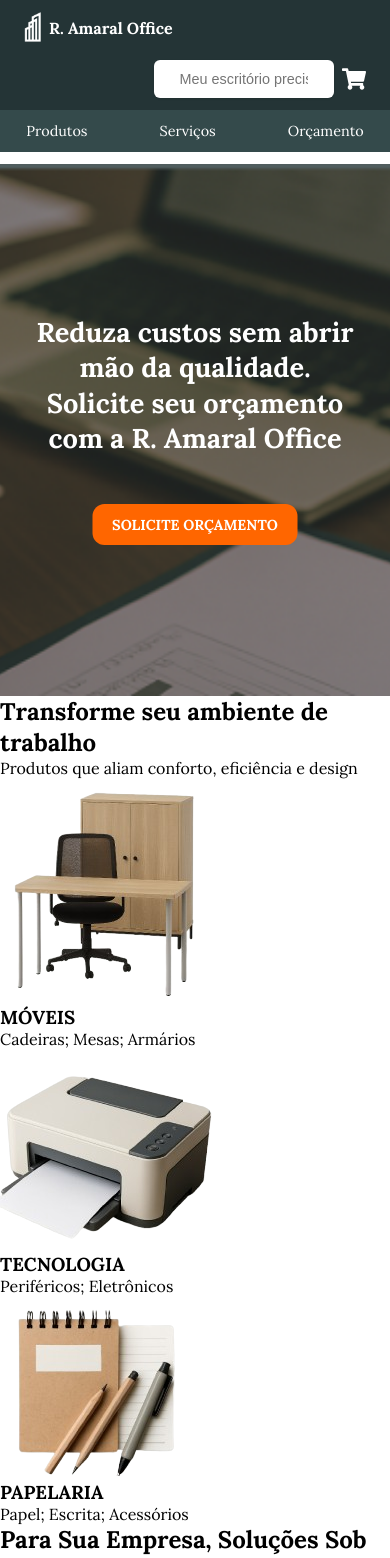
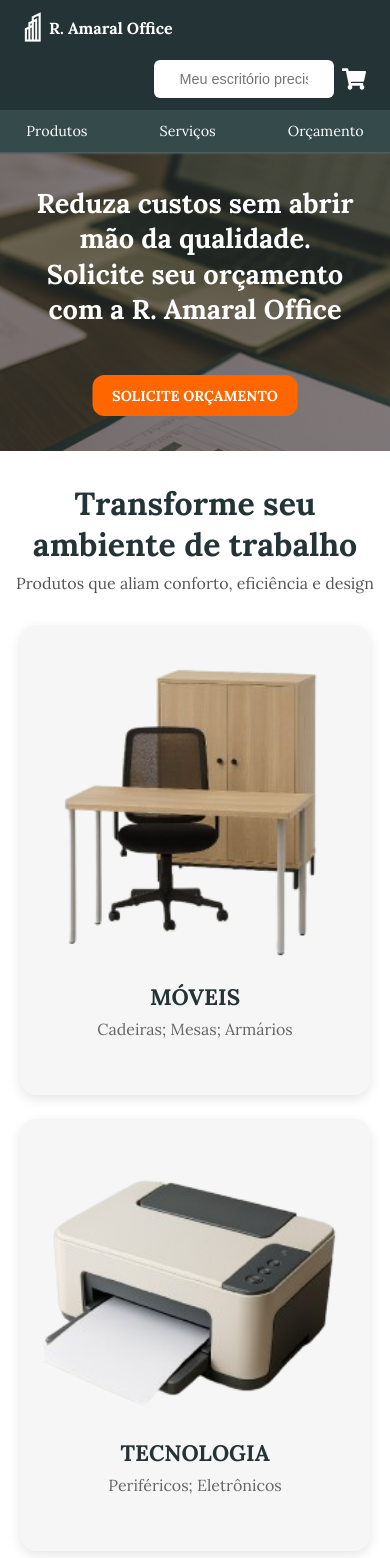
Before and after one commit to Caiosr2/Site-R.Amaral_Office, a React (Vite) app in the folder aula-front/: page / in a window 390 px wide. Shown: the top 1558 px of the page. Built offline with nearby package versions, Linux system fonts and the light colour scheme.

Commit message:
tirei o texto (tava muito feio) e imagem e categorias responsivas

```diff
--- a/aula-front/src/Header.css
+++ b/aula-front/src/Header.css
@@ -14,11 +14,6 @@ a {
   border-bottom: none;
   width: 100%;
   z-index: 1000;
-}
-
-
-body {
-  padding-top: 101px;
 }
 
 .top-bar {
@@ -99,9 +94,6 @@ body {
 
 
 @media (max-width: 768px) {
-  body {
-    padding-top: 164px;
-  }
 
   .logo {
     height: 2rem;
--- a/aula-front/src/header.tsx
+++ b/aula-front/src/header.tsx
@@ -5,7 +5,7 @@ import logo from './assets/logo.png';
 
 const Header = () => {
   return (
-    <header className="header">
+    <header id="header" className="header">
       <div className="top-bar">
         <Link to="/" className="logo-area">
           <img src={logo} alt="Logo" className="logo" />
--- a/aula-front/src/pages/Home.tsx
+++ b/aula-front/src/pages/Home.tsx
@@ -16,6 +16,16 @@ import garantiaIcon from '../assets/Seguro e garantia.png';
 import atendimento from '../assets/atendimento.png';
 
 const Home = () => {
+  const [headerHeight, setHeaderHeight] = useState(0);
+
+  useEffect(() => {
+    const header = document.getElementById('header');
+    if (header) {
+      setHeaderHeight(header.offsetHeight);
+    }
+  }, []);
+
+
   const [indiceAtual, setIndiceAtual] = useState(0)
   const proximoSlide = () => {
     setIndiceAtual((prevIndice) => (prevIndice + 3) % produtos.length)
@@ -33,9 +43,9 @@ const Home = () => {
   return (
     <div className="home-wrapper">
       {/* Banner principal */}
-      <Banner className='banner'>
-        <BannerImage src={banner} alt="Banner" className='banner-image'/>
-        <BannerText className='banner-text'>
+      <Banner headerHeight={headerHeight}>
+        <BannerImage src={banner} alt="Banner" />
+        <BannerText>
           <h1>Reduza custos sem abrir mão da qualidade. Solicite seu orçamento com a R. Amaral Office</h1>
           <Link to="/orcamento">SOLICITE ORÇAMENTO</Link>
         </BannerText>
@@ -43,35 +53,31 @@ const Home = () => {
 
 
       {/* Categorias */}
-      <section className="categorias">
+      <Categorias>
         <h2>Transforme seu ambiente de trabalho</h2>
         <p>Produtos que aliam conforto, eficiência e design</p>
         <div className="categorias-cards">
-          <div className="card">
+          <Link to="/produtos?categoria=Móveis" className="card">
             <img src={moveis} alt="Móveis" />
             <h3>MÓVEIS</h3>
             <p>Cadeiras; Mesas; Armários</p>
-          </div>
-          <div className="card">
+          </Link>
+
+          <Link to="/produtos?categoria=Tecnologia" className="card">
             <img src={tecnologia} alt="Tecnologia" />
             <h3>TECNOLOGIA</h3>
             <p>Periféricos; Eletrônicos</p>
-          </div>
-          <div className="card">
+          </Link>
+
+          <Link to="/produtos?categoria=Papelaria" className="card">
             <img src={papelaria} alt="Papelaria" />
             <h3>PAPELARIA</h3>
             <p>Papel; Escrita; Acessórios</p>
-          </div>
+          </Link>
         </div>
-      </section>
+      </Categorias>
 
-      {/* Soluções personalizadas */}
-      <section className="solucoes">
-        <h2>Para Sua Empresa, Soluções Sob Medida</h2>
-        <p className="subtext">Atendemos desde pequenos escritórios até grandes corporações</p>
-      </section>
-
-      {/* Promoção de papelaria */}
+      Promoção de papelaria
       <section className="desconto">
         <div className="desconto-banner">
           <img src={descontoPapelaria} alt="Desconto Papelaria" />
@@ -91,7 +97,7 @@ const Home = () => {
       </section>
 
       {/* Produtos mais procurados */}
-      <ProdutosMaisProcurados>
+      <section className="ProdutosMaisProcurados">
         <h2>Produtos mais procurados</h2>
         <div className="carrossel">
           {produtosVisiveis.map((produto) => (
@@ -106,7 +112,7 @@ const Home = () => {
           <button className="botao" onClick={slideAnterior}>←</button>
           <button className="botao" onClick={proximoSlide}>→</button>
         </div>
-      </ProdutosMaisProcurados>
+      </section>
 
       {/* Serviços */}
       <section className="servicos">
@@ -166,19 +172,27 @@ const HomeWrapper = styled.div`
 const Section = styled.section`
   width: 100%;
   max-width: 1200px;
-  margin: 2rem 0;
+  margin: 2rem auto;
   padding: 0 1rem;
+  text-align: center;
 `;
 
-const Banner = styled.section`
+const Banner = styled.section<{ headerHeight: number }>`
   position: relative;
   width: 100%;
   height: 532px;
-  box-shadow: inset 0px 4px 6px -4px rgba(0, 0, 0, 0.3); /* sombra interna para criar separação elegante */
-  margin: 0;
+  margin-top: ${({ headerHeight }) => `${headerHeight}px`};
   padding: 0;
+  box-shadow: inset 0px 4px 6px -4px rgba(0, 0, 0, 0.3);
+
+  @media (max-width: 768px) {
+    height: 400px;
+  }
+
+  @media (max-width: 480px) {
+    height: 300px;
+  }
 `;
-
 
 const BannerImage = styled.img`
   width: 100%;
@@ -220,6 +234,7 @@ const BannerText = styled.div`
 
   @media (max-width: 768px) {
     max-width: 90%;
+
     h1 {
       font-size: 2rem;
     }
@@ -231,6 +246,7 @@ const BannerText = styled.div`
 
   @media (max-width: 480px) {
     max-width: 90%;
+
     h1 {
       font-size: 1.7rem;
     }
@@ -241,33 +257,36 @@ const BannerText = styled.div`
   }
 `;
 
-
-
-
 const Categorias = styled(Section)`
   text-align: center;
 
   h2 {
-    font-size: 2rem;
+    font-size: 2.5rem;
     margin-bottom: 0.5rem;
+    color: #243436;
   }
 
   p {
+    font-size: 1.2rem;
     margin-bottom: 2rem;
+    color: #555;
   }
 
   .categorias-cards {
     display: flex;
     justify-content: center;
+    align-items: center;
     gap: 2rem;
+    flex-wrap: wrap;
 
     .card {
       background: #f6f6f6;
-      padding: 1rem;
-      border-radius: 10px;
-      box-shadow: 0 2px 6px rgba(0, 0, 0, 0.1);
+      padding: 1.5rem;
+      border-radius: 16px;
+      box-shadow: 0 4px 12px rgba(0, 0, 0, 0.1);
       text-align: center;
-      width: 200px;
+      width: 250px;
+      transition: transform 0.3s ease, box-shadow 0.3s ease;
 
       img {
         width: 100%;
@@ -277,175 +296,48 @@ const Categorias = styled(Section)`
 
       h3 {
         margin-bottom: 0.5rem;
+        font-size: 1.4rem;
+        color: #243436;
+      }
+
+      p {
+        font-size: 1rem;
+        color: #666;
+      }
+
+      &:hover {
+        transform: translateY(-5px);
+        box-shadow: 0 6px 16px rgba(0, 0, 0, 0.15);
+      }
+    }
+  }
+
+  @media (max-width: 768px) {
+    padding: 0 1rem;
+
+    h2 {
+      font-size: 2rem;
+      margin-top: 1rem;
+    }
+
+    p {
+      font-size: 1rem;
+    }
+
+    .categorias-cards {
+      justify-content: center;
+      flex-direction: column;
+      gap: 1.5rem;
+
+      .card {
+        width: 100%;
+        max-width: 350px;
+        margin: 0 auto;
       }
     }
   }
 `;
 
-const Solucoes = styled(Section)`
-  text-align: center;
 
-  h2 {
-    font-size: 2rem;
-  }
-
-  .subtext {
-    margin-top: 0.5rem;
-    font-size: 1.1rem;
-    background: #243436;
-    color: white;
-    padding: 0.5rem 1rem;
-    border-radius: 8px;
-    display: inline-block;
-    margin-top: 1rem;
-  }
-`;
-
-const Desconto = styled(Section)`
-  display: flex;
-  gap: 2rem;
-
-  .desconto-banner {
-    flex: 1;
-    position: relative;
-
-    img {
-      width: 100%;
-      border-radius: 10px;
-    }
-
-    .desconto-texto {
-      position: absolute;
-      top: 20%;
-      left: 10%;
-      color: #243436;
-
-      h3 {
-        font-size: 1.5rem;
-      }
-
-      p {
-        margin: 0.5rem 0;
-      }
-
-      a {
-        margin-top: 1rem;
-        display: inline-block;
-        background: #ff6600;
-        padding: 0.5rem 1rem;
-        border-radius: 8px;
-        color: white;
-        font-weight: bold;
-        text-decoration: none;
-      }
-    }
-  }
-
-  .placeholder-produtos {
-    flex: 1;
-    display: grid;
-    grid-template-columns: repeat(2, 1fr);
-    gap: 1rem;
-
-    .produto-placeholder {
-      background: white;
-      border-radius: 8px;
-      height: 100px;
-      box-shadow: 0 2px 6px rgba(0, 0, 0, 0.1);
-    }
-  }
-`;
-
-const ProdutosMaisProcurados = styled(Section)`
-  text-align: center;
-
-  .produtos-cards {
-    display: flex;
-    justify-content: center;
-    gap: 2rem;
-    margin-top: 1rem;
-
-    .produto {
-      background: #f6f6f6;
-      padding: 1rem;
-      border-radius: 8px;
-      width: 200px;
-
-      img {
-        width: 100%;
-        margin-bottom: 0.5rem;
-      }
-
-      p {
-        font-size: 0.9rem;
-      }
-
-      span {
-        font-weight: bold;
-      }
-    }
-  }
-`;
-
-const Servicos = styled(Section)`
-  text-align: center;
-
-  .servicos-cards {
-    display: flex;
-    justify-content: center;
-    gap: 2rem;
-    margin-bottom: 2rem;
-
-    .servico {
-      background: #f6f6f6;
-      border-radius: 8px;
-      padding: 1rem;
-      width: 150px;
-
-      img {
-        width: 60px;
-        margin-bottom: 0.5rem;
-      }
-
-      p {
-        font-size: 0.9rem;
-      }
-    }
-  }
-
-  .servicos-atendimento {
-    img {
-      width: 300px;
-      border-radius: 8px;
-    }
-  }
-`;
-
-const Depoimentos = styled(Section)`
-  text-align: center;
-
-  .depoimentos-cards {
-    display: flex;
-    justify-content: center;
-    gap: 2rem;
-    margin-top: 2rem;
-
-    .depoimento {
-      background: #f6f6f6;
-      padding: 1rem;
-      border-radius: 10px;
-      width: 250px;
-
-      p {
-        font-style: italic;
-        margin-bottom: 1rem;
-      }
-
-      h4 {
-        font-weight: bold;
-      }
-    }
-  }
-`;
 
 export default Home;
```
